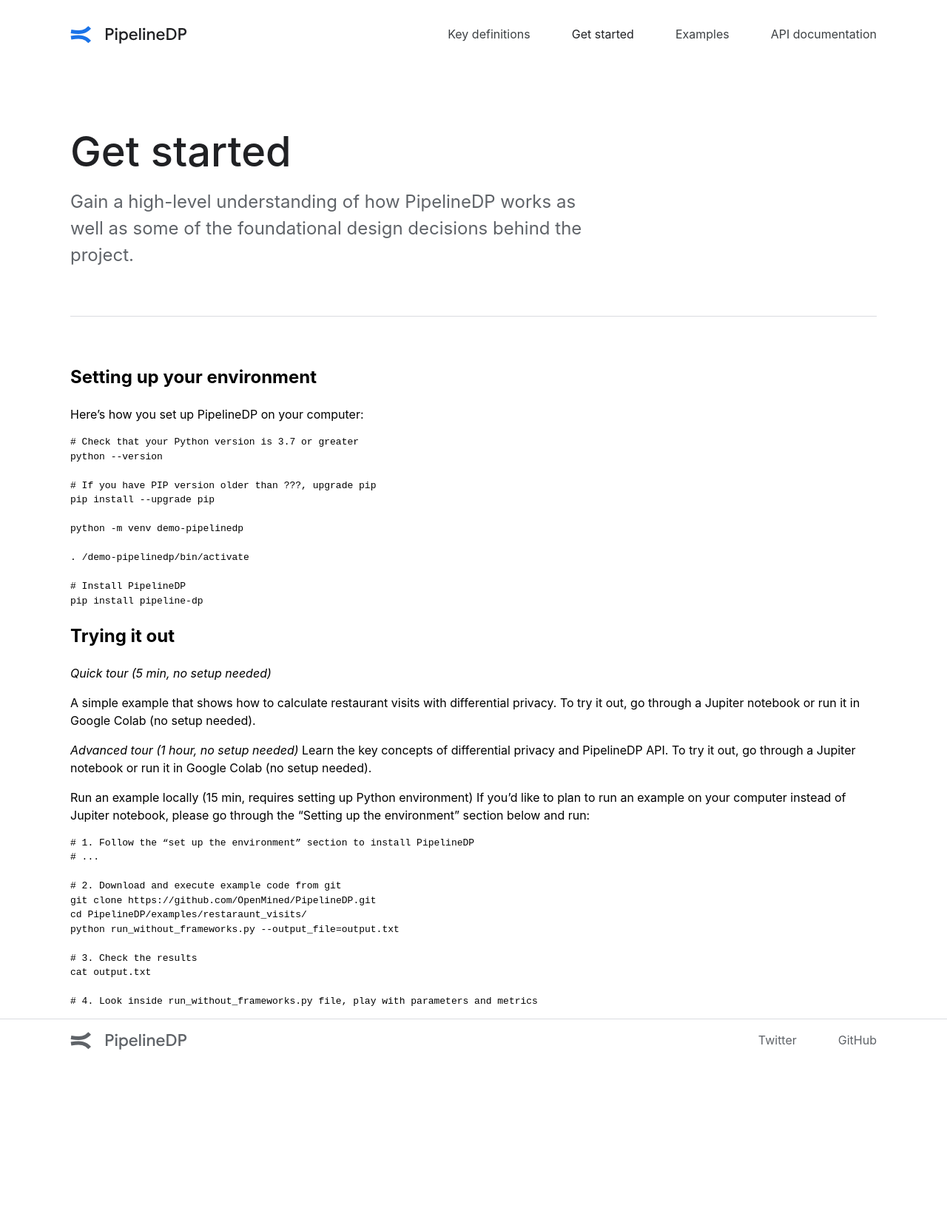
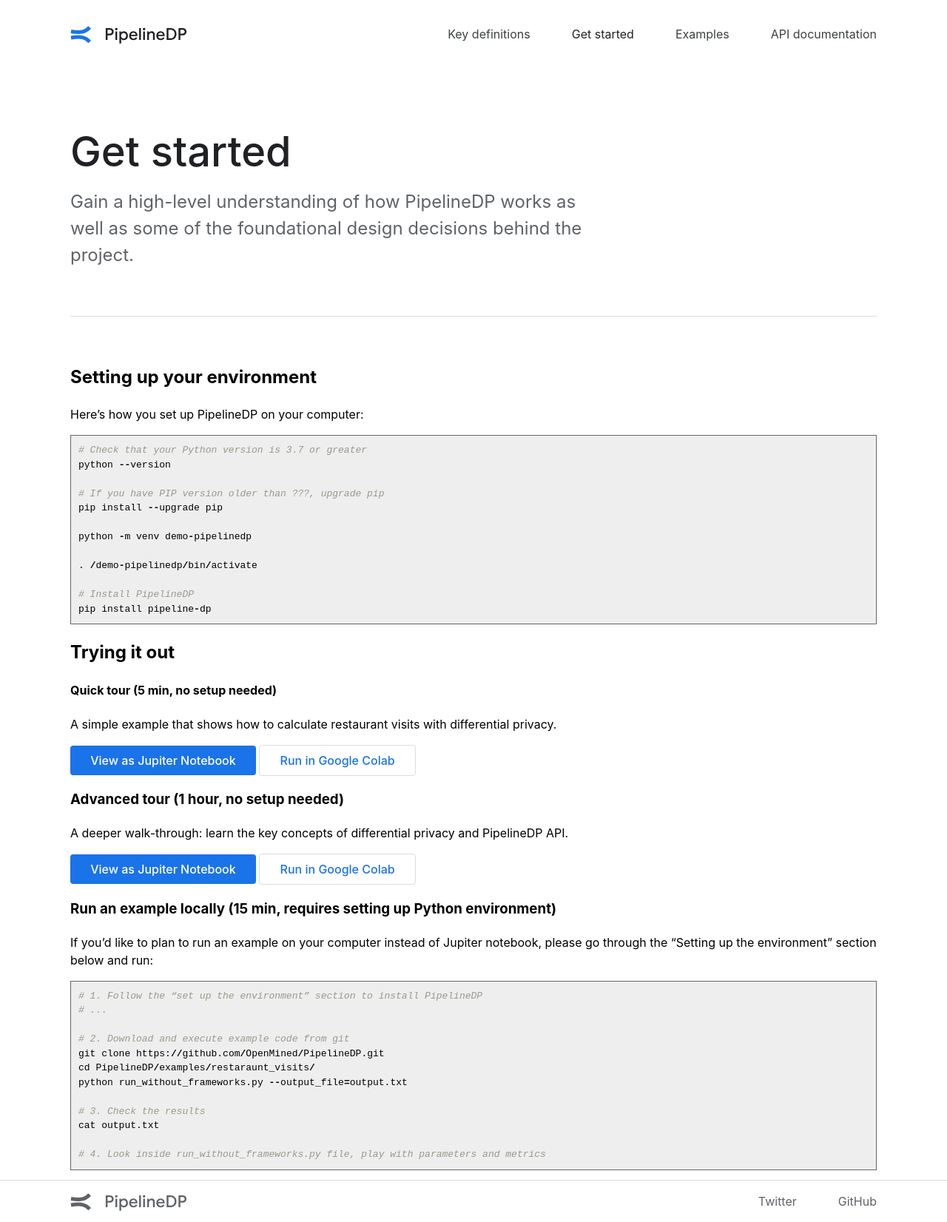
Before and after one commit to OpenMined/PipelineDP, a Jekyll site: the page built from get-started.md, in a window 1280 px wide. Shown: the whole page at 74% size. Built offline with Jekyll 4.4.1, drawn with Linux system fonts in a browser that asks for light colours; before the commit the page ends 1434 px from its top, so only the background shows below that.

Commit message:
More changes

````diff
--- /dev/null
+++ b/_sass/components/_code.scss
@@ -0,0 +1,22 @@
+.highlight .hll { background-color: #ffffcc }
+.highlight .c { color: #999988; font-style: italic } /* Comment */
+.highlight .err { color: #a61717; background-color: #e3d2d2 } /* Error */
+.highlight .k { color: #000000; font-weight: bold } /* Keyword */
+.highlight .o { color: #000000; font-weight: bold } /* Operator */
+.highlight .cm { color: #999988; font-style: italic } /* Comment.Multiline */
+.highlight .cp { color: #999999; font-weight: bold; font-style: italic } /* Comment.Preproc */
+.highlight .c1 { color: #999988; font-style: italic } /* Comment.Single */
+.highlight .cs { color: #999999; font-weight: bold; font-style: italic } /* Comment.Special */
+.highlight .gd { color: #000000; background-color: #ffdddd } /* Generic.Deleted */
+.highlight .ge { color: #000000; font-style: italic } /* Generic.Emph */
+.highlight .gr { color: #aa0000 } /* Generic.Error */
+.highlight .gh { color: #999999 } /* Generic.Heading */
+.highlight .gi { color: #000000; background-color: #ddffdd } /* Generic.Inserted */
+.highlight .go { color: #888888 } /* Generic.Output */
+.highlight .gp { color: #555555 } /* Generic.Prompt */
+.highlight .gs { font-weight: bold } /* Generic.Strong */
+.highlight .gu { color: #aaaaaa } /* Generic.Subheading */
+.highlight .gt { color: #aa0000 } /* Generic.Traceback */
+.highlight .kc { color: #000000; font-weight: bold } /* Keyword.Constant */
+
+pre.highlight {padding: 10px; background-color: #eee; border: 1px solid #666;}
--- a/assets/css/style.scss
+++ b/assets/css/style.scss
@@ -17,3 +17,4 @@
 @import "components/hero";
 @import "components/partners";
 @import "components/tile";
+@import "components/code";
--- a/get-started.md
+++ b/get-started.md
@@ -25,16 +25,20 @@
 ```
 
 # Trying it out
-*Quick tour (5 min, no setup needed)*
+#### Quick tour (5 min, no setup needed)
 
 A simple example that shows how to calculate restaurant visits with differential privacy.
-To try it out, go through a Jupiter notebook or run it in Google Colab (no setup needed).
 
-*Advanced tour (1 hour, no setup needed)*
-Learn the key concepts of differential privacy and PipelineDP API.
-To try it out, go through a Jupiter notebook or run it in Google Colab (no setup needed).
+<a class="c-hero__button c-button c-button--primary" style="margin: 0px;" href="https://github.com/OpenMined/PipelineDP/blob/main/examples/restaurant_visits.ipynb">View as Jupiter Notebook</a>
+<a class="c-hero__button c-button c-button--secondary" style="margin: 0px;" href="https://colab.sandbox.google.com/github/OpenMined/PipelineDP/blob/main/examples/restaurant_visits.ipynb">Run in Google Colab</a>
 
-Run an example locally (15 min, requires setting up Python environment)
+### Advanced tour (1 hour, no setup needed)
+A deeper walk-through: learn the key concepts of differential privacy and PipelineDP API.
+
+<a class="c-hero__button c-button c-button--primary" style="margin: 0px;" href="https://github.com/OpenMined/PipelineDP/blob/main/examples/restaurant_visits.ipynb">View as Jupiter Notebook</a>
+<a class="c-hero__button c-button c-button--secondary" style="margin: 0px;" href="https://colab.sandbox.google.com/github/OpenMined/PipelineDP/blob/main/examples/restaurant_visits.ipynb">Run in Google Colab</a>
+
+### Run an example locally (15 min, requires setting up Python environment)
 If you’d like to plan to run an example on your computer instead of Jupiter notebook, please go through the “Setting up the environment” section below and run:
 
 ```python
````
